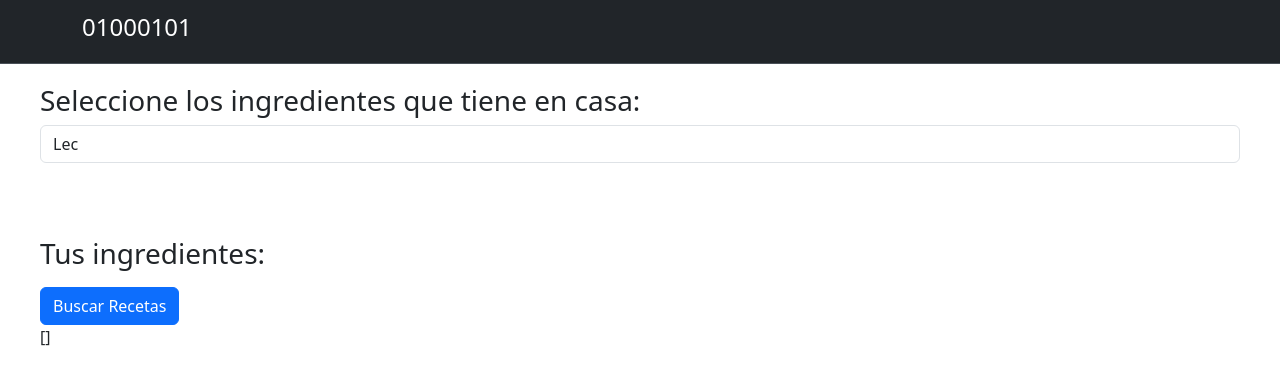
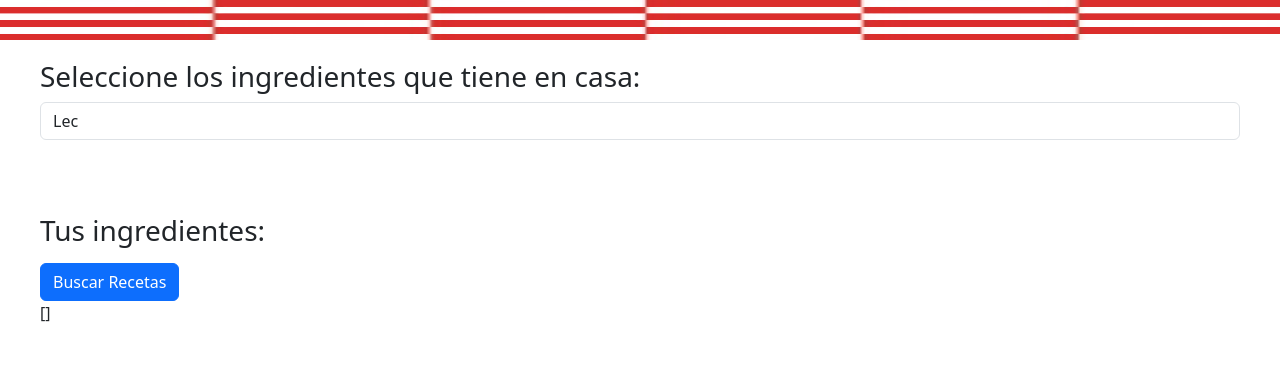
Before and after one commit to Rodolfo05/que-comer, a React (Vite) app: page / in a window 1280 px wide. Shown: the top 384 px of the page. Built offline with nearby package versions, Linux system fonts and the light colour scheme.

Commit message:
se guardan cambios

```diff
--- a/src/RecetasApp.jsx
+++ b/src/RecetasApp.jsx
@@ -6,7 +6,10 @@ export const RecetasApp = () => {
 
   return (
     <>
-      <Navbar />
+      {/* <Navbar /> */}
+      <div className="divima">
+      <img src="images/fondo.jpg" className="imge"/>
+      </div>
       <RecetasAppRouter />
 
 
--- a/src/index.css
+++ b/src/index.css
@@ -1,3 +1,5 @@
+
+
 div .seleccionIngredientes{
   padding: 20px 40px;
 }
@@ -34,3 +36,18 @@ div .seleccionIngredientes{
   background-color: rgb(58, 58, 58);
   color: #ccc;
 }
+
+.divima{
+  /* The code that you need to copy */
+  position: relative;
+  height: 40px;
+
+}
+
+.imge{
+  /* clip-path: polygon(100% 0, 0 0, 100% 30%); */
+  position: absolute;
+  width: 100%;
+  height: 100%;
+  z-index: 0;
+}
```
Also changed, not shown: public/images/fondo.jpg (added).
